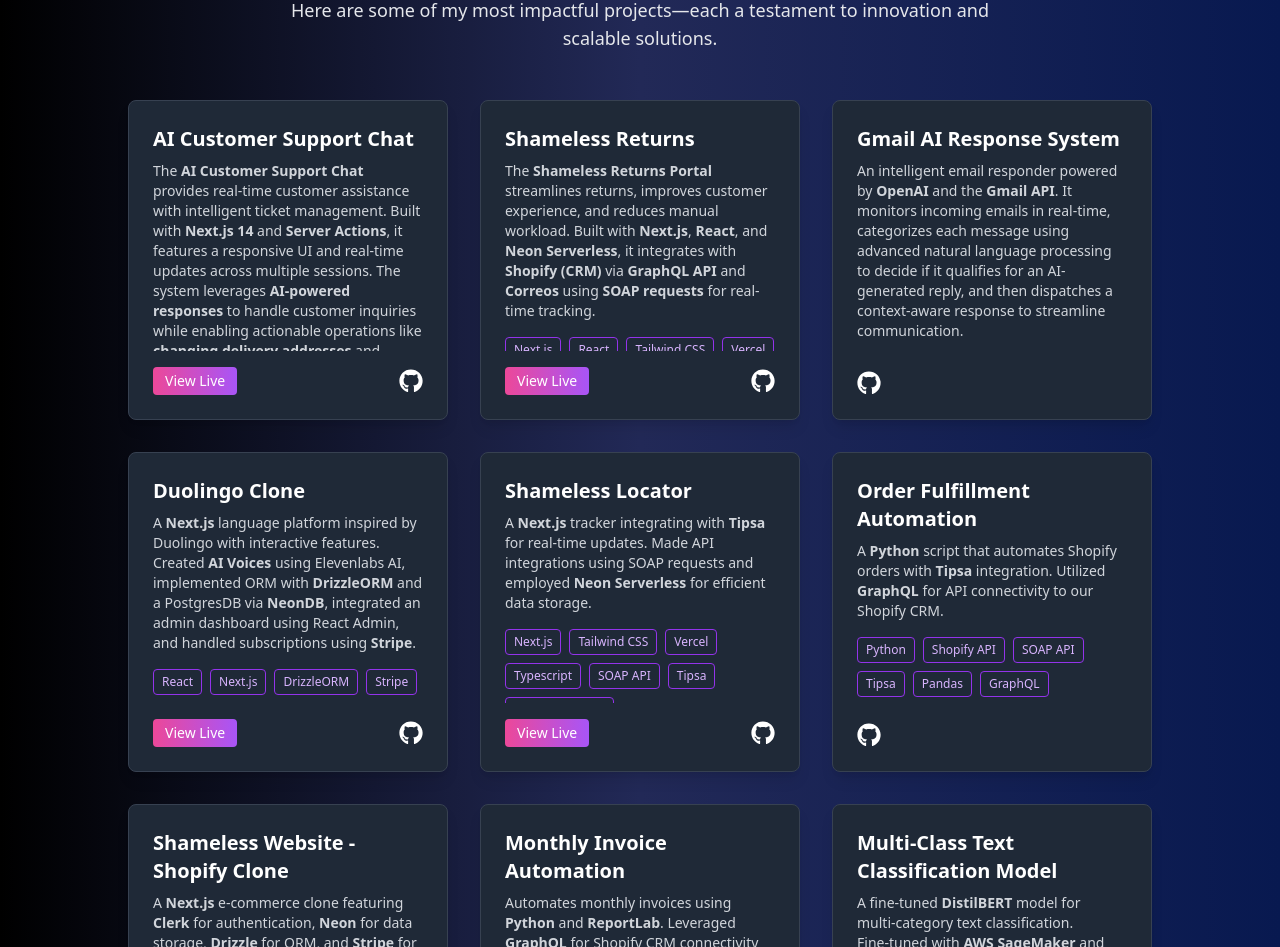
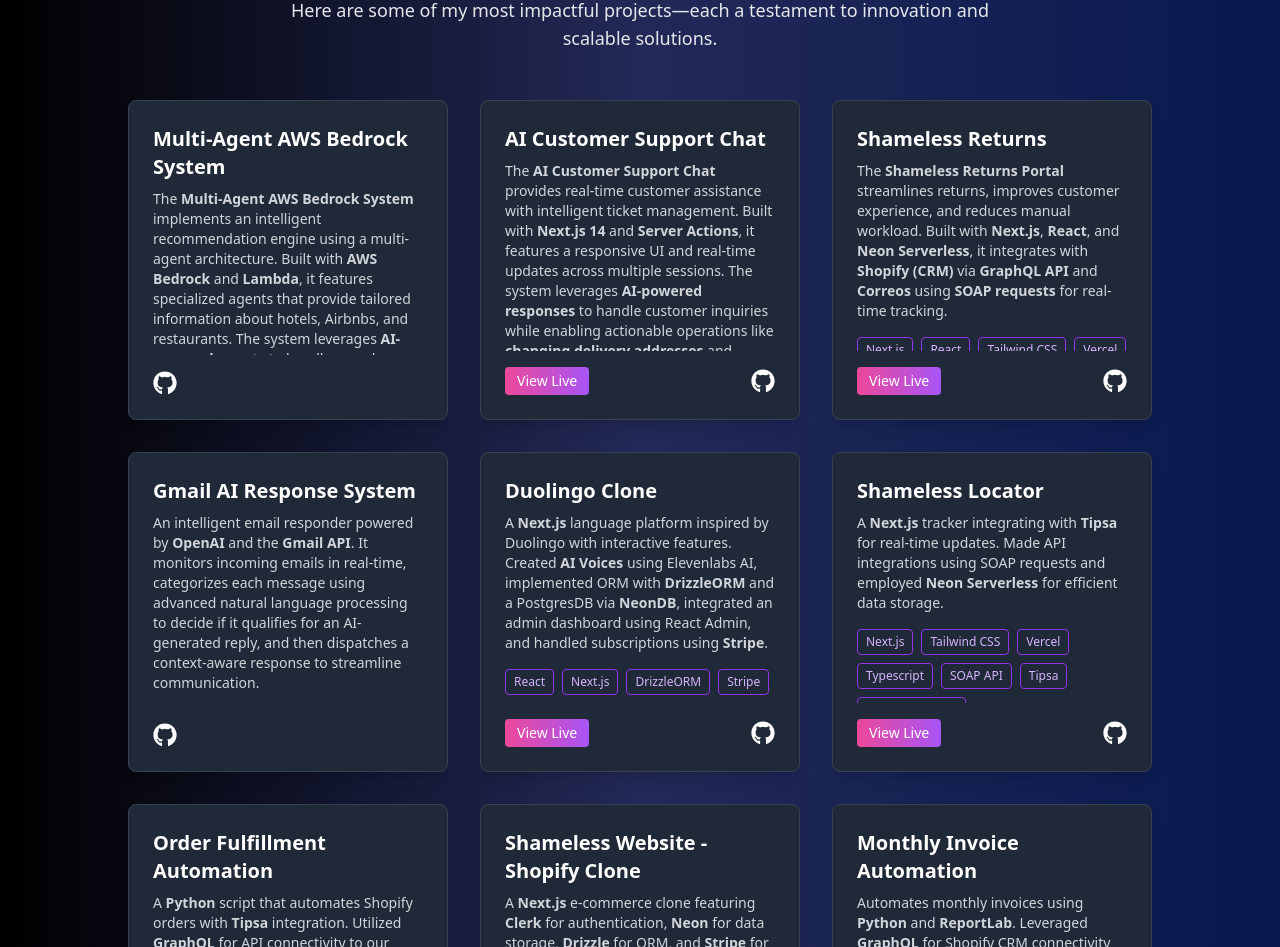
Before and after one commit to gericke98/portfolio, a Next.js app: page / in a window 1280 px wide. Shown: the part 2160-3107 px from the top of the page. Built offline with nearby package versions, Linux system fonts and the light colour scheme.

Commit message:
portfolio

```diff
--- a/placeholder.ts
+++ b/placeholder.ts
@@ -32,6 +32,26 @@
 ];
 
 export const projects = [
+  {
+    name: "Multi-Agent AWS Bedrock System",
+    liveDemoLink: "", // You can add this when you have a live demo
+    githubLink: "https://github.com/gericke98/multiagent-aws-bedrock",
+    liveDemo: false, // Change to true when you have a live demo
+    description:
+      "The <strong>Multi-Agent AWS Bedrock System</strong> implements an intelligent recommendation engine using a multi-agent architecture. Built with <strong>AWS Bedrock</strong> and <strong>Lambda</strong>, it features specialized agents that provide tailored information about hotels, Airbnbs, and restaurants. The system leverages <strong>AI-powered agents</strong> to handle complex user queries while a supervisor agent coordinates the workflow. It integrates with <strong>Amazon S3</strong> to access accommodation and restaurant data, processing filters like location, amenities, and dining preferences. The system is accessible via <strong>API Gateway</strong>, allowing seamless integration with frontend applications through HTTP requests.",
+    techStack: [
+      "AWS Bedrock",
+      "AWS Lambda",
+      "Amazon S3",
+      "API Gateway",
+      "Python",
+      "Pandas",
+      "Boto3",
+      "Environment Variables",
+      "Multi-Agent Architecture",
+      "Serverless",
+    ],
+  },
   {
     name: "AI Customer Support Chat",
     liveDemoLink: "https://shopify-chatbot-two.vercel.app",
```
